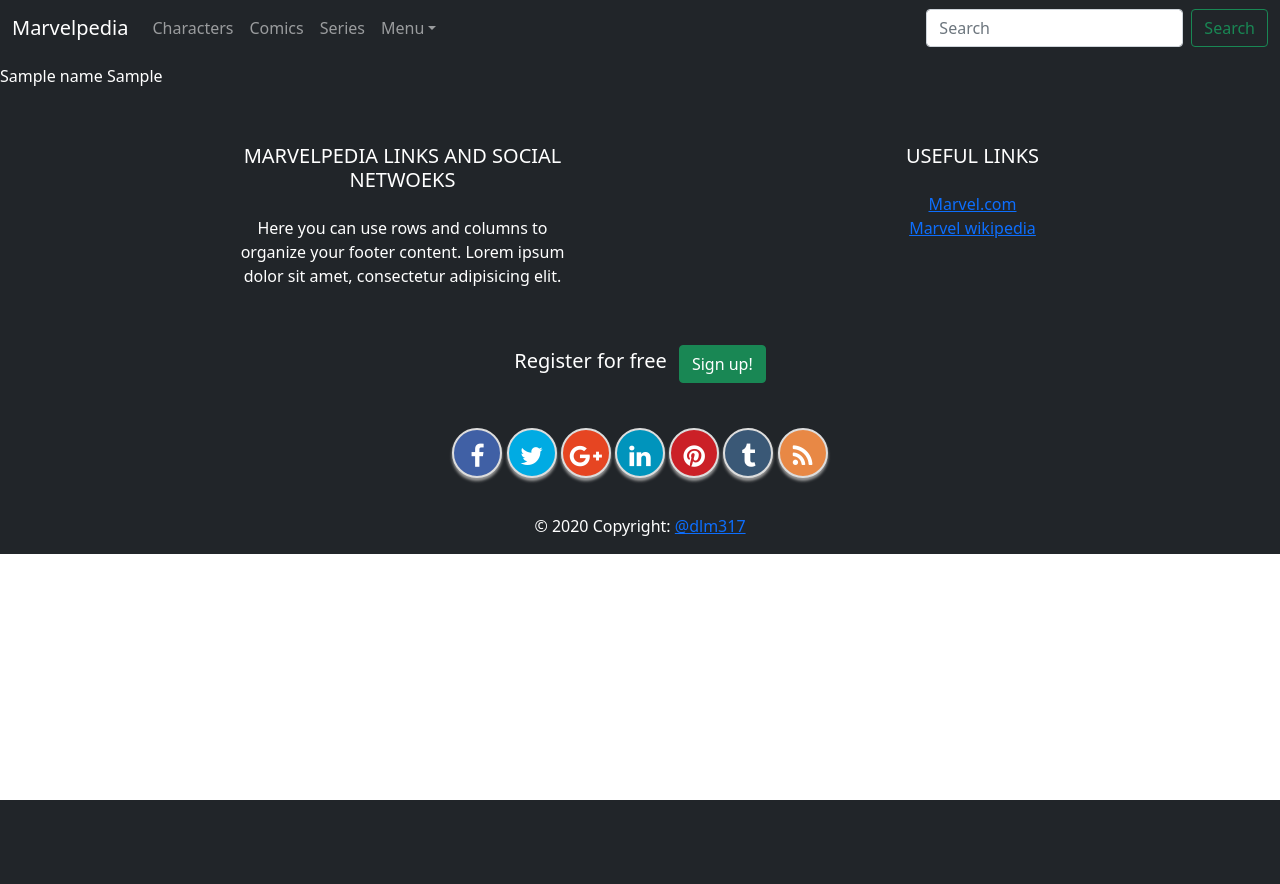
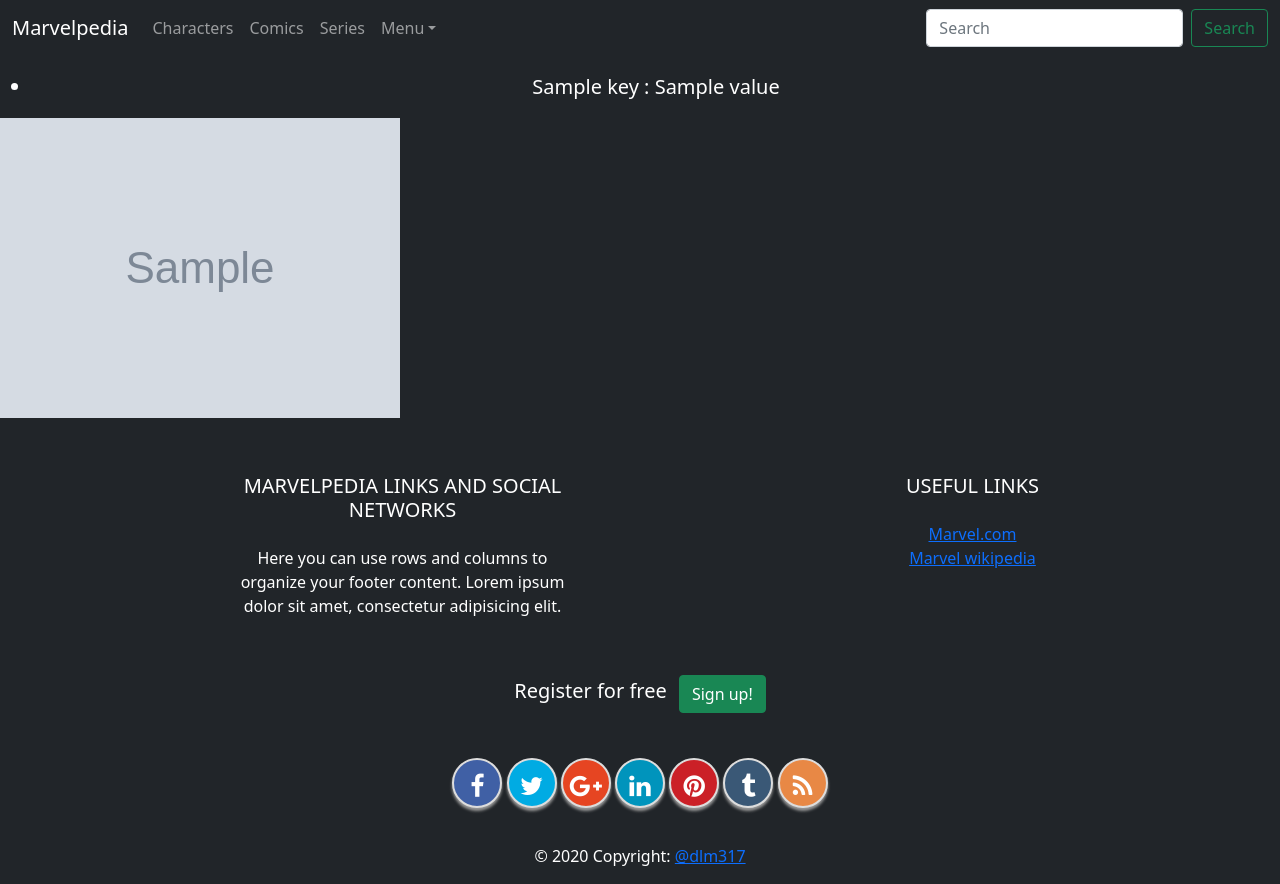
Before and after one commit to dmoreira317/marvel_site, a Django app: template marvelpedia/marvelpedia/templates/marvelapp01/characters_search.html in a window 1280 px wide. Before the commit the page ends 800 px from the top, so only its background shows below. Run offline with Django 3.2, Linux system fonts and the light colour scheme; the template is opened without the code that fills it: most values are stand-ins (such as "Sample title", 1, 10 or a date in 2020); grey boxes marked "Sample" are stand-in pictures; some libraries are stand-ins or nearby versions.

Commit message:
Added a filter to get a specific item from a dict, modified characters_search to get variables from character_dict

```diff
--- /dev/null
+++ b/marvelpedia/marvelapp01/templatetags/dictionary_filter.py
@@ -0,0 +1,10 @@
+from django import template
+
+register = template.Library()
+
+def dict_filter(dictionary,key):
+
+    return dictionary[key]
+
+
+register.filter("dict_filter", dict_filter)
--- a/marvelpedia/marvelapp01/views.py
+++ b/marvelpedia/marvelapp01/views.py
@@ -29,7 +29,7 @@ def characters_search(request):
 
     url = f"https://gateway.marvel.com:443/v1/public/characters?name={name}"
     result = API_request(url)
-    print(result)
+    #print(result)
 
     character_dict = create_character_dictionary(result)
     dictionary["character_dict"] = character_dict
--- a/marvelpedia/marvelpedia/templates/marvelapp01/characters_search.html
+++ b/marvelpedia/marvelpedia/templates/marvelapp01/characters_search.html
@@ -3,15 +3,20 @@
 
 {% block head %} <!--To modify the title of the page or any other head label-->
     <!--html page title-->
+    {% load dictionary_filter%}
     <title>Marvelpedia - Characters search</title>
 {% endblock %}
 
 {% block block1 %}
 <!--content-->
     <div>
-        <p class="text-white">
-            {{name}}
-            {{character_dict}}
+        <p class="text-white blockquote text-center">
+            <ul class="text-white blockquote text-center">
+            {% for key, value in character_dict.items%}
+            <li>{{key}} : {{value}} </li>
+            {% endfor%}
+            </ul>
+            <img src={{character_dict|dict_filter:"thumbnail"}} alt="image">
         </p>
     </div>
 
--- a/marvelpedia/marvelpedia/templates/marvelapp01/template1.html
+++ b/marvelpedia/marvelpedia/templates/marvelapp01/template1.html
@@ -79,7 +79,7 @@
         <div class="col-md-4 mx-auto">
 
           <!-- Content -->
-          <h5 class="font-weight-bold text-uppercase mt-3 mb-4 text-white">Marvelpedia links and social netwoeks</h5>
+          <h5 class="font-weight-bold text-uppercase mt-3 mb-4 text-white">Marvelpedia links and social networks</h5>
           <p class="text-white">Here you can use rows and columns to organize your footer content. Lorem ipsum dolor sit amet,
             consectetur
             adipisicing elit.</p>
```
